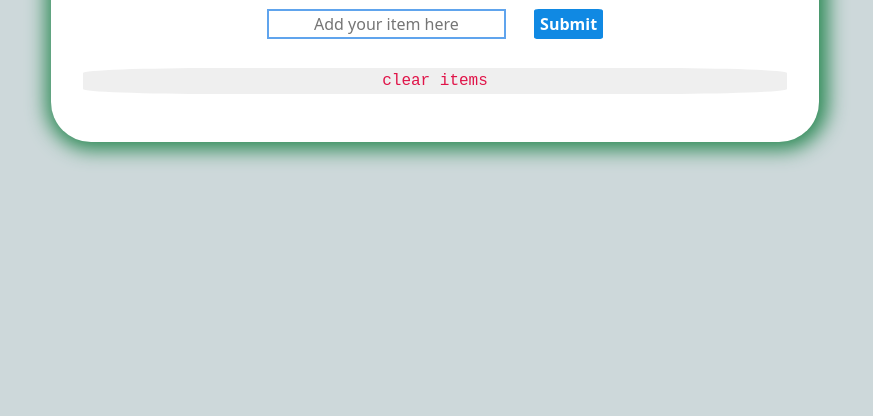
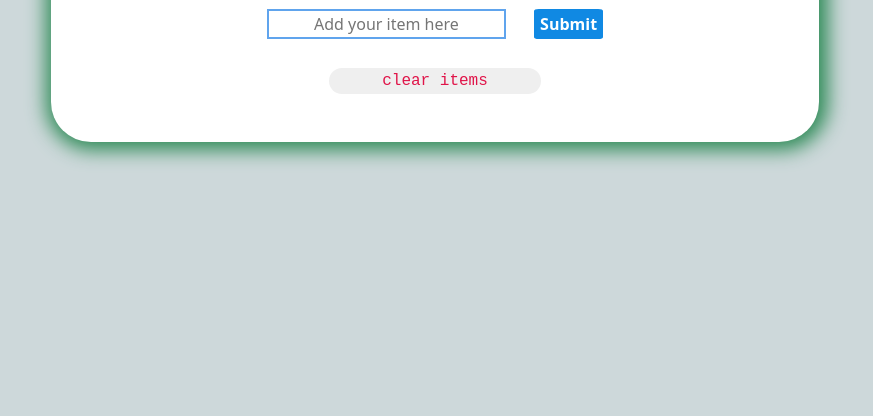
Before and after one commit to rishabAB/grocery-items, a plain HTML site: page index.html in a window 1280 px wide. Shown: the part 384-800 px from the top of the page, without its empty margins (205-1078 px from the left). Drawn offline with nearby package versions, Linux system fonts and the light colour scheme.

Commit message:
minor button fix

```diff
--- a/grocery.css
+++ b/grocery.css
@@ -53,9 +53,12 @@ html body .fixed{
     /* margin: 7vh 1vh; */
     /* margin-left: -3vh; */
     border: none;
-    border-radius: 19%;
+    border-radius: 1.3em;
     color: #e01449;
     font-family: monospace;
+    width: 30%;
+    margin: auto;
+
 
 }
 
```
